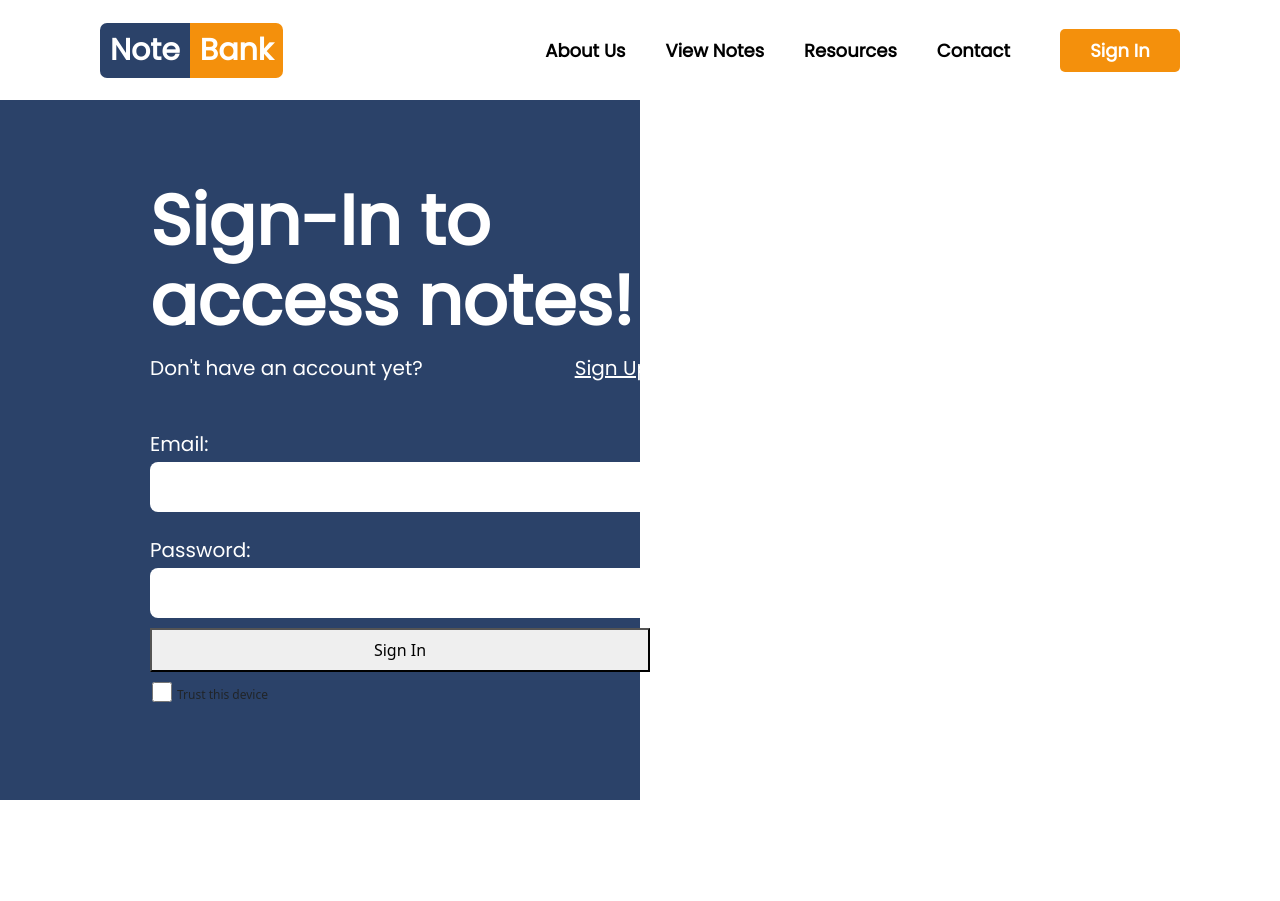
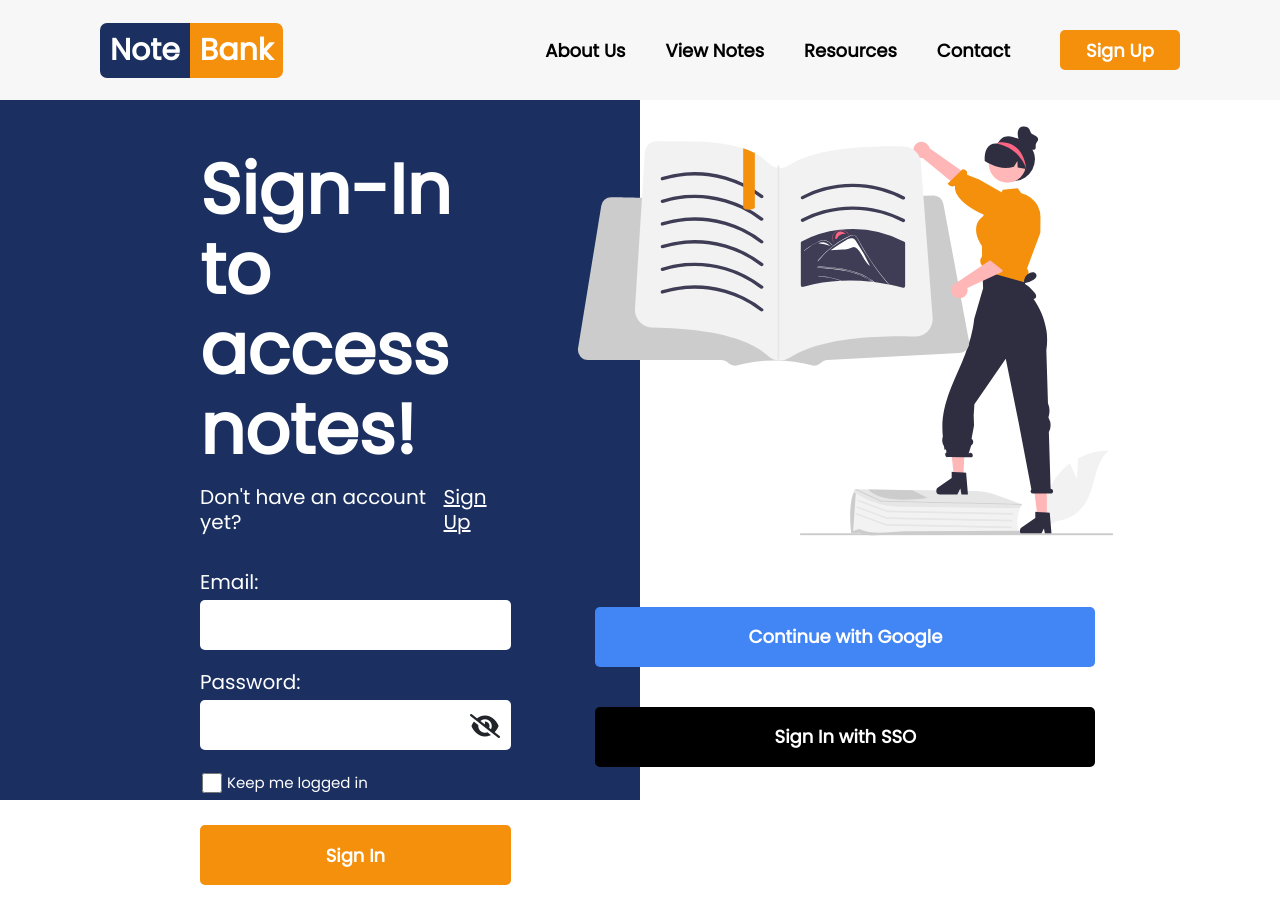
Before and after one commit to charl1ecloud/notebank-webapp, a React (Create React App) app in the folder frontend/: page /signin in a window 1280 px wide. Before the commit the page ends 800 px from the top, so only its background shows below. Built offline with nearby package versions, Linux system fonts and the light colour scheme.

Commit message:
Sign in page and color changes
todo: add google sso icons, change error message from css to styled component.

```diff
--- a/frontend/src/StyleComponent.jsx
+++ b/frontend/src/StyleComponent.jsx
@@ -1,9 +1,10 @@
 import styled from "styled-components";
 import { Link } from "react-router-dom";
 import { ReactComponent as Homepageimg } from "./images/homepageimg.svg";
+import { ReactComponent as Signinimg } from "./images/signinbg.svg";
 
 const theme = {
-  main_color: "#2b4269",
+  main_color: "#1B3061",
   main_font: "'Poppins', sans-serif",
   text_color: "#000",
   second_color: "#f4900c",
@@ -20,6 +21,7 @@ export const NavbarWrapper = styled.div`
   align-items: center;
   position: sticky;
   padding: 0 100px 0 100px;
+  background-color: #f7f7f7;
 `;
 
 export const LinksWrapper = styled.div`
@@ -80,6 +82,7 @@ export const SigninButton = styled.button`
   font-weight: 600;
   margin: 0 0 0 30px;
   width: 120px;
+  height: 40px;
   &:hover {
     background-color: ${theme.main_color};
   }
@@ -190,7 +193,7 @@ export const SigninMain = styled.div`
   width: 100%;
   display: flex;
   align-items: center;
-  padding: 0 150px 0 150px;
+  padding: 0 100px 0 200px;
   justify-content: space-between;
 `;
 
@@ -202,11 +205,12 @@ export const SigninTitle = styled.div`
   color: ${theme.background};
 `;
 
-export const LeftWrapper = styled.div`
+export const HalfWrapper = styled.div`
   display: flex;
   flex-direction: column;
   align-items: start;
-  width: 500px;
+  width: ${(props) => (props.width ? props.width : "500px")};
+  height: ${(props) => (props.height ? props.width : "600px")};
 `;
 
 export const SigninForm = styled.form`
@@ -250,10 +254,10 @@ export const SignupLink = styled.a`
 export const FieldLabel = styled.label`
   color: ${theme.background};
   font-family: ${theme.main_font};
-  font-size: 20px;
+  font-size: ${(props) => (props.font_size ? props.font_size : "20px")};
   font-weight: 100;
   line-height: 25px;
-  margin-bottom: 5px;
+  margin: ${(props) => props.margin};
 `;
 
 export const FieldInput = styled.input`
@@ -262,5 +266,56 @@ export const FieldInput = styled.input`
   border: none;
   border-radius: 5px;
   outline: none;
-  margin-bottom: 10px;
+  margin-bottom: 20px;
+  text-indent: 15px;
+  font-family: ${theme.main_font};
+  font-weight: 600;
 `;
+
+export const FullWidthButton = styled.button`
+  background-color: ${(props) =>
+    props.bg_color ? props.bg_color : theme.second_color};
+  color: ${theme.background};
+  border: none;
+  border-radius: 5px;
+  font-size: ${theme.nav_size};
+  font-family: ${theme.main_font};
+  font-weight: 600;
+  width: ${(props) => (props.width ? props.width : "100%")};
+  height: 60px;
+  margin: ${(props) => props.margin};
+  &:hover {
+    transform: scale(1.03);
+  }
+`;
+
+export const PersistCheck = styled.div`
+  display: flex;
+  justify-content: flex-start;
+  align-items: flex-end;
+`;
+
+export const Checkbox = styled.input.attrs({ type: "checkbox" })`
+  height: 20px;
+  width: 20px;
+  margin: 0 5px 2px 2px;
+`;
+
+export const SigninImg = styled(Signinimg)`
+  transform: scale(0.8);
+  margin: 0px auto;
+`;
+
+export const PasswordHolder = styled.div`
+  position: relative;
+`;
+
+export const Eye = styled.i`
+  position: absolute;
+  right: 5%;
+  top: 25%;
+  transform: scale(1.5);
+  &:hover {
+    cursor: pointer;
+  }
+`;
--- a/frontend/src/components/Login/Login.jsx
+++ b/frontend/src/components/Login/Login.jsx
@@ -2,18 +2,23 @@ import { useRef, useState, useEffect } from "react";
 import useAuth from "../../context/AuthProvider";
 import qs from "qs";
 import axios from "../../api/axios";
-import "../Signup/Register.css";
 import { useNavigate, useLocation } from "react-router-dom";
 import {
   SigninMain,
   SigninTitle,
-  LeftWrapper,
+  HalfWrapper,
   SigninForm,
   SignupMessage,
   SignupWrapper,
   SignupLink,
   FieldLabel,
   FieldInput,
+  FullWidthButton,
+  PersistCheck,
+  Checkbox,
+  SigninImg,
+  PasswordHolder,
+  Eye,
 } from "../../StyleComponent";
 
 const LOGIN_URL = "/login";
@@ -31,6 +36,8 @@ const Login = () => {
   const [user, setUser] = useState("");
   const [pwd, setPwd] = useState("");
   const [errMsg, setErrMsg] = useState("");
+
+  const [visible, setVisible] = useState(false);
 
   useEffect(() => {
     userRef.current.focus();
@@ -61,7 +68,7 @@ const Login = () => {
       setPwd("");
       navigate(from, { replace: true });
     } catch (err) {
-      setErrMsg("Login Failed");
+      setErrMsg("* Login Failed");
 
       errRef.current.focus();
     }
@@ -77,14 +84,7 @@ const Login = () => {
 
   return (
     <SigninMain>
-      <LeftWrapper>
-        <p
-          ref={errRef}
-          className={errMsg ? "errmsg" : "offscreen"}
-          aria-live="assertive"
-        >
-          {errMsg}
-        </p>
+      <HalfWrapper>
         <SigninTitle>
           Sign-In to
           <br />
@@ -94,8 +94,18 @@ const Login = () => {
           <SignupMessage>Don't have an account yet?</SignupMessage>
           <SignupLink href="/register">Sign Up</SignupLink>
         </SignupWrapper>
+
         <SigninForm onSubmit={handleSubmit}>
-          <FieldLabel htmlFor="username">Email:</FieldLabel>
+          <p
+            ref={errRef}
+            className={errMsg ? "errmsg" : "offscreen"}
+            aria-live="assertive"
+          >
+            {errMsg}
+          </p>
+          <FieldLabel margin="0 0 5px 0" htmlFor="username">
+            Email:
+          </FieldLabel>
           <FieldInput
             type="text"
             id="username"
@@ -106,26 +116,55 @@ const Login = () => {
             required
           />
 
-          <FieldLabel htmlFor="password">Password:</FieldLabel>
+          <FieldLabel margin="0 0 5px 0" htmlFor="password">
+            Password:
+          </FieldLabel>
+          <PasswordHolder>
             <FieldInput
-            type="password"
+              type={visible ? "text" : "password"}
               id="password"
               onChange={(e) => setPwd(e.target.value)}
               value={pwd}
               required
             />
-          <button>Sign In</button>
-          <div className="persistCheck">
-            <input
+            {visible ? (
+              <Eye
+                className="fa-solid fa-eye"
+                onClick={() => setVisible((prev) => !prev)}
+              ></Eye>
+            ) : (
+              <Eye
+                className="fa-solid fa-eye-slash"
+                onClick={() => setVisible((prev) => !prev)}
+              ></Eye>
+            )}
+          </PasswordHolder>
+
+          <PersistCheck>
+            <Checkbox
               type="checkbox"
               id="persist"
               onChange={togglePersist}
               checked={persist}
             />
-            <label htmlFor="persist">Trust this device</label>
-          </div>
+            <FieldLabel font_size="15px" htmlFor="persist">
+              Keep me logged in
+            </FieldLabel>
+          </PersistCheck>
+
+          <FullWidthButton margin="30px 0 0 0">Sign In</FullWidthButton>
         </SigninForm>
-      </LeftWrapper>
+      </HalfWrapper>
+
+      <HalfWrapper height="1000px" width="750px">
+        <SigninImg />
+        <FullWidthButton width="500px" margin="20px auto" bg_color="#4285F4">
+          Continue with Google
+        </FullWidthButton>
+        <FullWidthButton width="500px" margin="20px auto" bg_color="#000">
+          Sign In with SSO
+        </FullWidthButton>
+      </HalfWrapper>
     </SigninMain>
   );
 };
--- a/frontend/src/components/NavBar.jsx
+++ b/frontend/src/components/NavBar.jsx
@@ -41,6 +41,10 @@ export default function NavBar() {
             className="fa-regular fa-circle-user"
             onClick={() => navigate("/profile")}
           ></i>
+        ) : window.location.pathname == "/signin" ? (
+          <SigninButton onClick={() => navigate("register")}>
+            Sign Up
+          </SigninButton>
         ) : (
           <SigninButton onClick={() => navigate("signin")}>
             Sign In
--- a/frontend/src/components/Signup/Register.css
+++ b/frontend/src/components/Signup/Register.css
@@ -1,22 +1,3 @@
-
-  input[type="text"],
-  input[type="password"],
-  button,
-  textarea {
-    font-family: 'Nunito', sans-serif;
-    font-size: 22px;
-    padding: 0.25rem;
-    border-radius: 0.5rem;
-  }
-
-  label,
-  button {
-    margin-top: 1rem;
-  }
-
-  button {
-    padding: 0.5rem;
-  }
 
   .instructions {
       font-size: 0.75rem;
@@ -52,31 +33,10 @@
   }
 
   .errmsg {
-      background-color: lightpink;
-      color: firebrick;
+      color: red;
       font-weight: bold;
-      padding: 0.5rem;
-      margin-bottom: 0.5rem;
   }
 
   .line {
       display: inline-block;
   }
-
-  .persistCheck {
-    font-size: 0.75rem;
-    margin-top: 10px;
-    display: flex;
-    justify-content: flex-start;
-    align-items: flex-end;
-}
-
-.persistCheck label {
-    margin: 0;
-}
-
-[type="checkbox"] {
-    height: 20px;
-    width: 20px;
-    margin: 0 5px 2px 2px;
-}
```
Also changed, not shown: frontend/src/images/signinbg.svg (added). Lines whose indentation alone changed are shown as unchanged.
